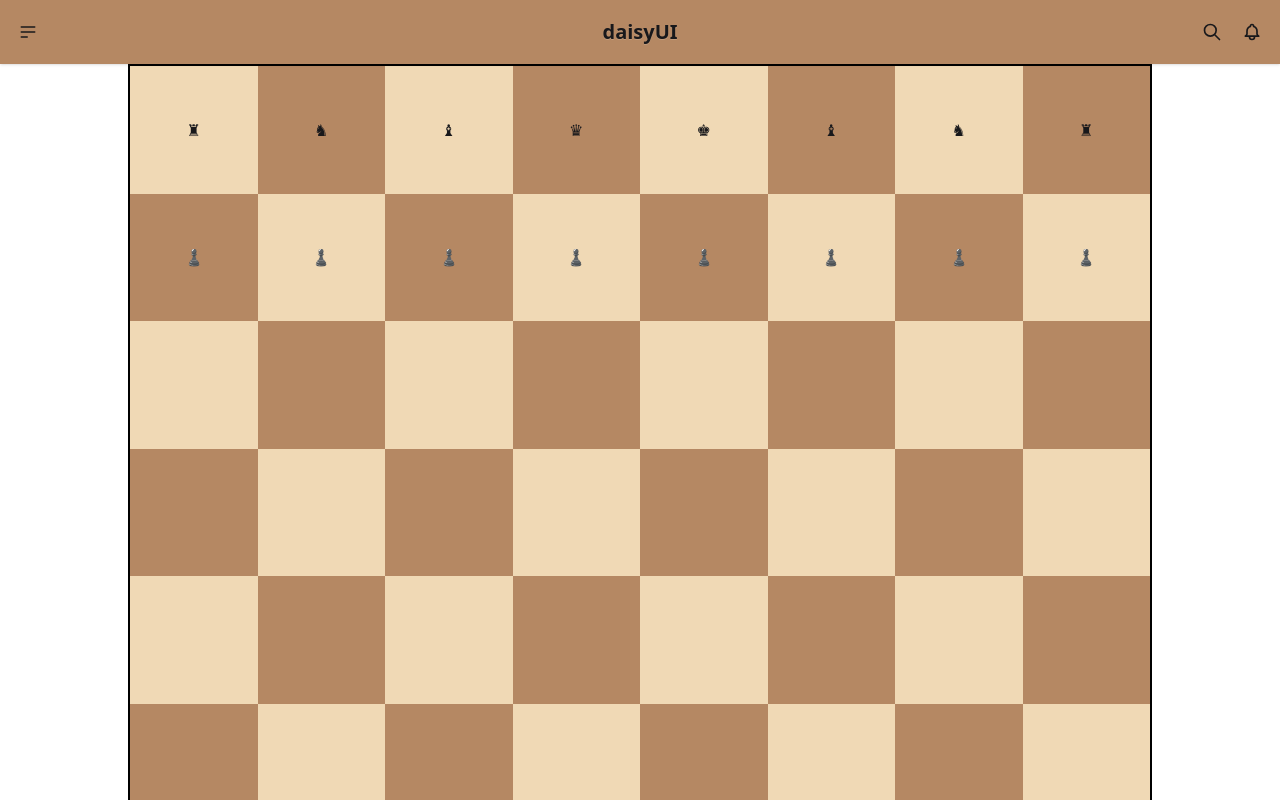
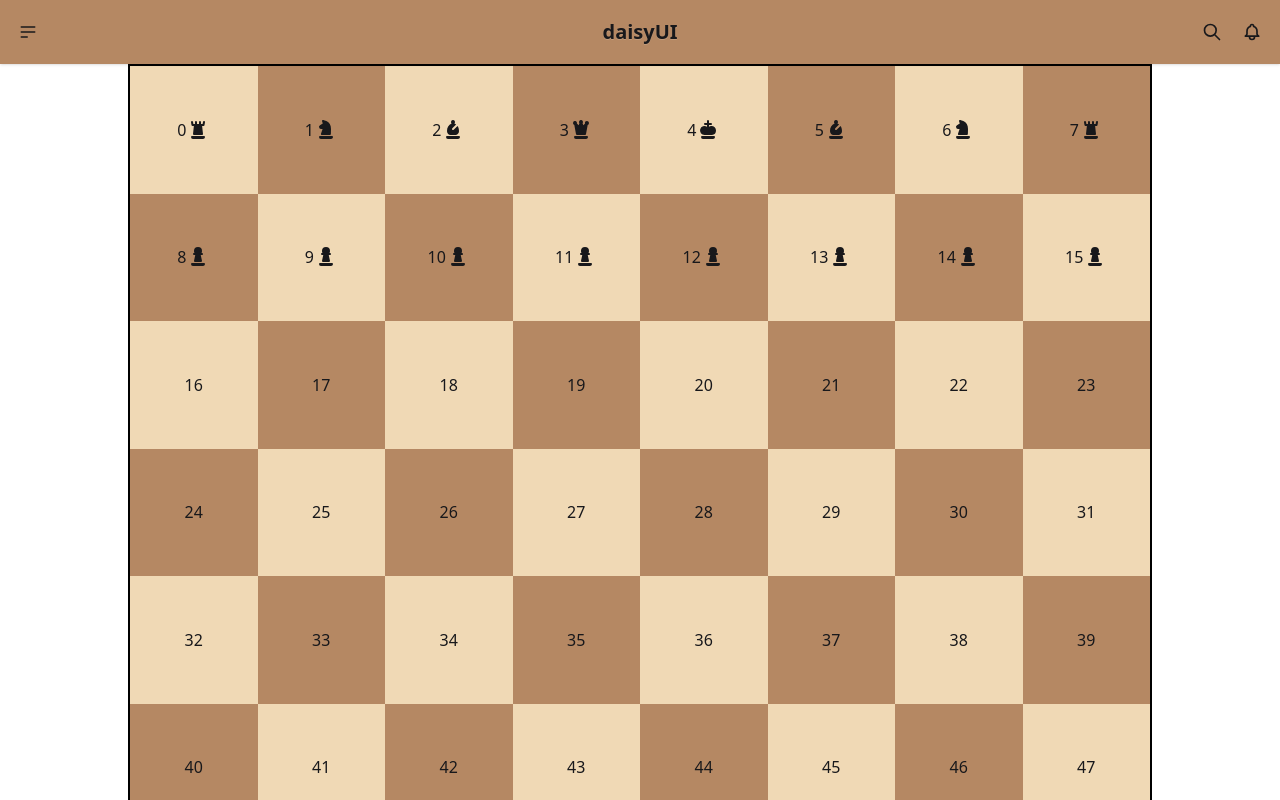
Before and after one commit to ankit013002/NextChess, a Next.js app: page /match/1 in a window 1280 px wide. Shown: the top 800 px of the page. Built offline with nearby package versions, Linux system fonts and the light colour scheme.

Commit message:
Modified quite a bit. Piece now move and can take over each other. Still working on moving logic to restrict it.

```diff
--- a/package.json
+++ b/package.json
@@ -9,9 +9,11 @@
     "lint": "next lint"
   },
   "dependencies": {
+    "framer-motion": "^12.23.3",
     "next": "15.3.5",
     "react": "^19.0.0",
-    "react-dom": "^19.0.0"
+    "react-dom": "^19.0.0",
+    "react-icons": "^5.5.0"
   },
   "devDependencies": {
     "@eslint/eslintrc": "^3",
--- a/src/app/match/[slug]/page.tsx
+++ b/src/app/match/[slug]/page.tsx
@@ -1,3 +1,4 @@
+import ChessBoard from "@/components/chessBoard";
 import React from "react";
 
 interface ParamsInterface {
@@ -8,70 +9,7 @@
   const { slug } = await params;
   const matchId = slug;
 
-  const BOARD_SIZE = 8;
-
-  const initialPieces: Record<number, string> = {
-    0: "♜",
-    1: "♞",
-    2: "♝",
-    3: "♛",
-    4: "♚",
-    5: "♝",
-    6: "♞",
-    7: "♜",
-    8: "♟",
-    9: "♟",
-    10: "♟",
-    11: "♟",
-    12: "♟",
-    13: "♟",
-    14: "♟",
-    15: "♟",
-    48: "♙",
-    49: "♙",
-    50: "♙",
-    51: "♙",
-    52: "♙",
-    53: "♙",
-    54: "♙",
-    55: "♙",
-    56: "♖",
-    57: "♘",
-    58: "♗",
-    59: "♕",
-    60: "♔",
-    61: "♗",
-    62: "♘",
-    63: "♖",
-  };
-
-  const squares = Array.from({ length: BOARD_SIZE ** 2 }, (_, idx) => {
-    const x = idx % BOARD_SIZE;
-    const y = Math.floor(idx / BOARD_SIZE);
-    const isLight = (x + y) % 2 === 0;
-    const piece = initialPieces[idx];
-    return (
-      <div
-        key={idx}
-        className={`${
-          isLight
-            ? "bg-[var(--color-light-square)]"
-            : "bg-[var(--color-dark-square)]"
-        } flex justify-center items-center`}
-      >
-        <div className="cursor-pointer">{piece ?? null}</div>
-      </div>
-    );
-  });
-
-  console.log(matchId);
-  return (
-    <div className="h-full min-h-[95vh] flex justify-center items-center">
-      <div className="w-[80vw] max-w-[1080px] aspect-square border-black border-2 bg-white grid grid-rows-8 grid-cols-8">
-        {squares}
-      </div>
-    </div>
-  );
+  return <ChessBoard />;
 };
 
 export default page;
--- /dev/null
+++ b/src/components/chessBoard.tsx
@@ -0,0 +1,127 @@
+"use client";
+
+import React, { useRef, useState } from "react";
+import { motion, AnimatePresence, PanInfo } from "framer-motion";
+import { chessPieces } from "@/utils/pieces";
+import { checkMovementForPiece } from "@/utils/checkMovementForPiece";
+
+const ChessBoard = () => {
+  const BOARD_SIZE = 8;
+  const boardRef = useRef<HTMLDivElement>(null);
+  const [draggingId, setDraggingId] = useState<number | null>();
+  const [turn, setTurn] = useState<string>("WHITE");
+  const [pieces, setPieces] = useState(chessPieces);
+
+  function movePiece(pieceId: number, to: number) {
+    setPieces((prevState) => {
+      const newState = [...prevState];
+      const piece = newState.find((piece) => piece.id == draggingId);
+      const existingPiece = newState.find(
+        (piece) => piece.position == to && piece.id != pieceId
+      );
+      if (existingPiece) {
+        existingPiece.position = -1;
+      }
+      if (piece && piece.position !== to) {
+        piece.position = to;
+      } else if (piece) {
+        return [...prevState];
+      }
+      setTurn((prevTurn) => {
+        if (prevTurn === "WHITE") {
+          return "BLACK";
+        } else {
+          return "WHITE";
+        }
+      });
+      return newState;
+    });
+  }
+
+  function handleDragEnd(_event: MouseEvent | TouchEvent, info: PanInfo) {
+    if (draggingId == null || !boardRef.current) return;
+
+    const rect = boardRef.current.getBoundingClientRect();
+    const size = rect.width / BOARD_SIZE;
+
+    const col = Math.floor((info.point.x - rect.left) / size);
+    const row = Math.floor((info.point.y - rect.top) / size);
+
+    if (col >= 0 && col < BOARD_SIZE && row >= 0 && row < BOARD_SIZE) {
+      const to = row * BOARD_SIZE + col;
+
+      const piece = pieces.find((piece) => piece.id === draggingId);
+      if (!piece) return;
+      const pieceInToTile = pieces.find((piece) => piece.position == to);
+      const isValidMovement = checkMovementForPiece(piece, to, pieceInToTile);
+      console.log(isValidMovement);
+      if (isValidMovement) movePiece(draggingId, to);
+    }
+    setDraggingId(null);
+  }
+
+  function handleDragStart(dragId: number) {
+    const piece = pieces.find((p) => p.id === dragId);
+    if (!piece) return;
+    setDraggingId(dragId);
+  }
+
+  const squares = Array.from({ length: BOARD_SIZE ** 2 }, (_, idx) => {
+    const x = idx % BOARD_SIZE;
+    const y = Math.floor(idx / BOARD_SIZE);
+    const isLight = (x + y) % 2 === 0;
+    const piece = pieces.find((p) => p.position === idx);
+    const Icon = piece?.image;
+    return (
+      <div
+        key={idx}
+        className={`${
+          isLight
+            ? "bg-[var(--color-light-square)]"
+            : "bg-[var(--color-dark-square)]"
+        } flex justify-center items-center`}
+      >
+        {idx}
+        <AnimatePresence>
+          {Icon && piece && (
+            <motion.div
+              layout
+              key={piece.id}
+              drag={piece.side === turn}
+              dragSnapToOrigin
+              dragMomentum={false}
+              onDragStart={() => handleDragStart(piece.id)}
+              onDragEnd={(e, info) =>
+                handleDragEnd(e as MouseEvent | TouchEvent, info)
+              }
+              initial={{ scale: 0.5, opacity: 0 }}
+              animate={{ scale: 1, opacity: 1, x: 0, y: 0 }}
+              exit={{ scale: 0.5, opacity: 0 }}
+              transition={{
+                type: "spring",
+                stiffness: 300,
+                damping: 20,
+              }}
+              className="cursor-grab text-2xl"
+            >
+              <Icon />
+            </motion.div>
+          )}
+        </AnimatePresence>
+      </div>
+    );
+  });
+
+  return (
+    <div className="h-full min-h-[95vh] flex flex-col items-center">
+      <div
+        ref={boardRef}
+        className="w-[80vw] max-w-[1080px] aspect-square border-2 border-black bg-white grid grid-cols-8 grid-rows-8"
+      >
+        {squares}
+      </div>
+    </div>
+  );
+};
+
+export default ChessBoard;
--- /dev/null
+++ b/src/utils/checkMovementForPiece.ts
@@ -0,0 +1,107 @@
+import { ChessPiece } from "./pieces";
+
+export function checkMovementForPiece(
+  piece: ChessPiece,
+  to: number,
+  pieceInToTile?: ChessPiece
+) {
+  let validMovement = false;
+  switch (piece.type) {
+    case "pawn":
+      validMovement = checkPawnMovement(piece, to, pieceInToTile);
+      break;
+    case "rook":
+      validMovement = checkRookMovement(piece, to, pieceInToTile);
+      break;
+    case "knight":
+      validMovement = checkKnightMovement(piece, to, pieceInToTile);
+      break;
+    case "bishop":
+      validMovement = checkBishopMovement(piece, to, pieceInToTile);
+      break;
+    case "queen":
+      validMovement = checkQueenMovement(piece, to, pieceInToTile);
+      break;
+    case "king":
+      validMovement = checkKingMovement(piece, to, pieceInToTile);
+      break;
+    default:
+      break;
+  }
+  return validMovement;
+}
+
+function checkPawnMovement(
+  piece: ChessPiece,
+  to: number,
+  pieceInToTile?: ChessPiece
+) {
+  if (piece.side == "WHITE") {
+    console.log("Here");
+    if (
+      (piece.position + 7 === to || piece.position + 9 === to) &&
+      pieceInToTile
+    ) {
+      console.log("taking");
+
+      return true;
+    } else if (piece.position + 8 === to) {
+      console.log("moving");
+
+      return true;
+    } else {
+      return false;
+    }
+  } else {
+    if (
+      (piece.position - 7 === to || piece.position - 9 === to) &&
+      pieceInToTile
+    ) {
+      return true;
+    } else if (piece.position - 8 === to) {
+      return true;
+    } else {
+      return false;
+    }
+  }
+}
+
+function checkRookMovement(
+  piece: ChessPiece,
+  to: number,
+  pieceInToTile?: ChessPiece
+) {
+  return false;
+}
+
+function checkKnightMovement(
+  piece: ChessPiece,
+  to: number,
+  pieceInToTile?: ChessPiece
+) {
+  return false;
+}
+
+function checkBishopMovement(
+  piece: ChessPiece,
+  to: number,
+  pieceInToTile?: ChessPiece
+) {
+  return false;
+}
+
+function checkQueenMovement(
+  piece: ChessPiece,
+  to: number,
+  pieceInToTile?: ChessPiece
+) {
+  return false;
+}
+
+function checkKingMovement(
+  piece: ChessPiece,
+  to: number,
+  pieceInToTile?: ChessPiece
+) {
+  return false;
+}
--- /dev/null
+++ b/src/utils/pieces.ts
@@ -0,0 +1,131 @@
+import { IconType } from "react-icons";
+import {
+  TbChess,
+  TbChessFilled,
+  TbChessKing,
+  TbChessKingFilled,
+  TbChessQueen,
+  TbChessQueenFilled,
+  TbChessRook,
+  TbChessRookFilled,
+  TbChessBishop,
+  TbChessBishopFilled,
+  TbChessKnight,
+  TbChessKnightFilled,
+} from "react-icons/tb";
+
+export interface ChessPiece {
+  id: number;
+  type: "rook" | "knight" | "bishop" | "queen" | "king" | "pawn";
+  position: number;
+  image: IconType;
+  side: string;
+}
+
+export const chessPieces: ChessPiece[] = [
+  {
+    id: 0,
+    type: "rook",
+    position: 0,
+    image: TbChessRookFilled,
+    side: "WHITE",
+  },
+  {
+    id: 1,
+    type: "knight",
+    position: 1,
+    image: TbChessKnightFilled,
+    side: "WHITE",
+  },
+  {
+    id: 2,
+    type: "bishop",
+    position: 2,
+    image: TbChessBishopFilled,
+    side: "WHITE",
+  },
+  {
+    id: 3,
+    type: "queen",
+    position: 3,
+    image: TbChessQueenFilled,
+    side: "WHITE",
+  },
+  {
+    id: 4,
+    type: "king",
+    position: 4,
+    image: TbChessKingFilled,
+    side: "WHITE",
+  },
+  {
+    id: 5,
+    type: "bishop",
+    position: 5,
+    image: TbChessBishopFilled,
+    side: "WHITE",
+  },
+  {
+    id: 6,
+    type: "knight",
+    position: 6,
+    image: TbChessKnightFilled,
+    side: "WHITE",
+  },
+  {
+    id: 7,
+    type: "rook",
+    position: 7,
+    image: TbChessRookFilled,
+    side: "WHITE",
+  },
+
+  ...Array.from({ length: 8 }, (_, i) => ({
+    id: 8 + i,
+    type: "pawn" as const,
+    position: 8 + i,
+    image: TbChessFilled,
+    side: "WHITE",
+  })),
+
+  ...Array.from({ length: 8 }, (_, i) => ({
+    id: 16 + i,
+    type: "pawn" as const,
+    position: 48 + i,
+    image: TbChess,
+    side: "BLACK",
+  })),
+
+  { id: 24, type: "rook", position: 56, image: TbChessRook, side: "BLACK" },
+  {
+    id: 25,
+    type: "knight",
+    position: 57,
+    image: TbChessKnight,
+    side: "BLACK",
+  },
+  {
+    id: 26,
+    type: "bishop",
+    position: 58,
+    image: TbChessBishop,
+    side: "BLACK",
+  },
+  { id: 27, type: "queen", position: 59, image: TbChessQueen, side: "BLACK" },
+  { id: 28, type: "king", position: 60, image: TbChessKing, side: "BLACK" },
+  {
+    id: 29,
+    type: "bishop",
+    position: 61,
+    image: TbChessBishop,
+    side: "BLACK",
+  },
+  {
+    id: 30,
+    type: "knight",
+    position: 62,
+    image: TbChessKnight,
+    side: "BLACK",
+  },
+  { id: 31, type: "rook", position: 63, image: TbChessRook, side: "BLACK" },
+];
```
Also changed, not shown: 1 other file (tests, documents, lock files or other folders).
